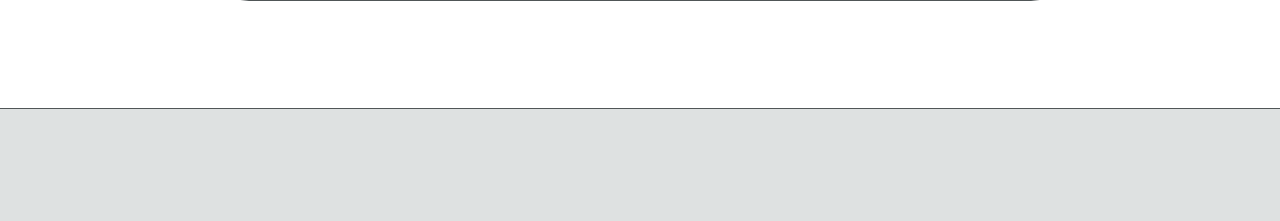
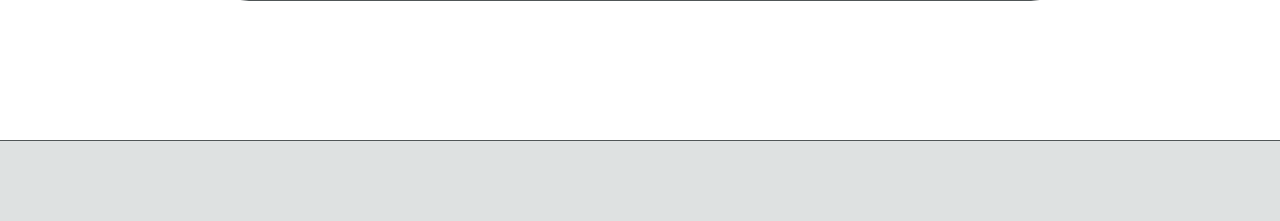
Before and after one commit to fionawood/zabawa, a PHP site: page /text-adventure.html in a window 1280 px wide. Shown: the part 579-800 px from the top of the page. Run offline with PHP 8.4, Linux system fonts and the light colour scheme; some libraries are stand-ins or nearby versions.

Commit message:
Some shit

```diff
--- a/css/sass/_incentives.scss
+++ b/css/sass/_incentives.scss
@@ -4,10 +4,9 @@
 	position: absolute;
 	width: 100%;
 	bottom: 0px;
-	height: 14%;
+	height: 10%;
 	background-color: lighten($gray, 55%);
 	border-top: 1px solid $gray;
-	overflow: hidden;
 }
 
 
--- a/css/stylesheets/screen.css
+++ b/css/stylesheets/screen.css
@@ -409,29 +409,28 @@
   position: absolute;
   width: 100%;
   bottom: 0px;
-  height: 14%;
+  height: 10%;
   background-color: #dee1e1;
   border-top: 1px solid #505657;
-  overflow: hidden;
 }
 
-/* line 14, ../sass/_incentives.scss */
+/* line 13, ../sass/_incentives.scss */
 #badges {
   height: inherit;
 }
-/* line 16, ../sass/_incentives.scss */
+/* line 15, ../sass/_incentives.scss */
 #badges img {
   margin: 0px;
   padding: 0px;
   position: relative;
   border-radius: 2px;
 }
-/* line 23, ../sass/_incentives.scss */
+/* line 22, ../sass/_incentives.scss */
 #badges ul {
   margin-top: 4px;
   list-style-type: none;
 }
-/* line 28, ../sass/_incentives.scss */
+/* line 27, ../sass/_incentives.scss */
 #badges li {
   margin: 0px 2px 0px 2px;
   text-align: center;
@@ -441,20 +440,20 @@
   padding: 10px 10px 3px 10px;
 }
 
-/* line 39, ../sass/_incentives.scss */
+/* line 38, ../sass/_incentives.scss */
 h3 {
   margin: -10px 0px -10px 0px;
   font-size: 8pt;
   font-weight: 700;
 }
 
-/* line 47, ../sass/_incentives.scss */
+/* line 46, ../sass/_incentives.scss */
 #leaders h1 {
   text-align: center;
   font-size: 32pt;
 }
 
-/* line 54, ../sass/_incentives.scss */
+/* line 53, ../sass/_incentives.scss */
 #levels h1 {
   text-align: left;
   font-size: 32pt;
--- a/js/incentives.js
+++ b/js/incentives.js
@@ -75,7 +75,7 @@
     $(".incentives #leaders").html("<h1> You're currently farther in the game than <strong class ='dark'>" + percentage + " </strong> of other players! </h1>");
 };
 
-var assign_level = function(badge_id) {
+var assign_level = function(level_id) {
     //level stuff here
 };
 
```
